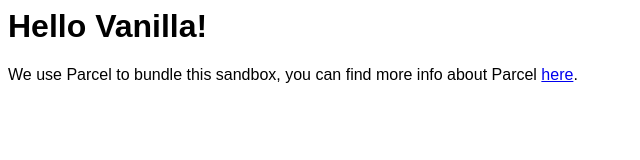
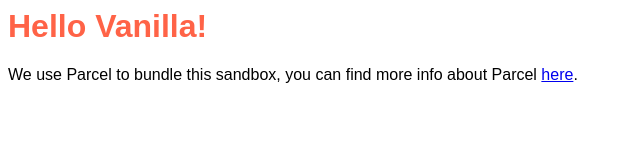
Before and after one commit to bigbuggames/ld-vanilla-template, a website built with Parcel: page src/index.html in a window 1280 px wide. Shown: the whole page, without its empty margins (0-640 px from the left). Built offline with nearby package versions, Linux system fonts and the light colour scheme.

Commit message:
Fixed gh-pages with parcel

```diff
--- a/package.json
+++ b/package.json
@@ -5,9 +5,10 @@
   "homepage": "https://bigbuggames.github.io/ld-vanilla-template",
   "main": "src/index.js",
   "scripts": {
+    "clean": "rimraf ./dist",
     "dev": "parcel serve ./src/index.html --port 3000",
-    "prod": "parcel build ./src/index.html",
-    "publish": "npm run prod && gh-pages -d dist"
+    "prod": "npm run clean && parcel build ./src/index.html --no-source-maps --public-url /ld-vanilla-template",
+    "publish": "npm run clean && npm run prod && gh-pages -d dist"
   },
   "husky": {
     "hooks": {
@@ -21,6 +22,7 @@
     "parcel-bundler": "^1.12.3",
     "prettier": "^1.18.2",
     "pretty-quick": "^1.11.1",
+    "rimraf": "^3.0.0",
     "seedrandom": "^3.0.5"
   }
 }
--- a/src/index.html
+++ b/src/index.html
@@ -1,8 +1,6 @@
 <html>
   <body>
     <div id="main"></div>
-
-    <script src="./index.js"></script>
     <script src="./modules/foo/foo.js"></script>
   </body>
 </html>
--- a/src/index.js
+++ /dev/null
@@ -1 +0,0 @@
-console.log("hello world");
--- a/src/modules/foo/styles.css
+++ b/src/modules/foo/styles.css
@@ -1,3 +1,8 @@
 body {
   font-family: sans-serif;
 }
+
+h1 {
+  color: tomato;
+  font-size: 2em;
+}
```
Also changed, not shown: 1 other file.
